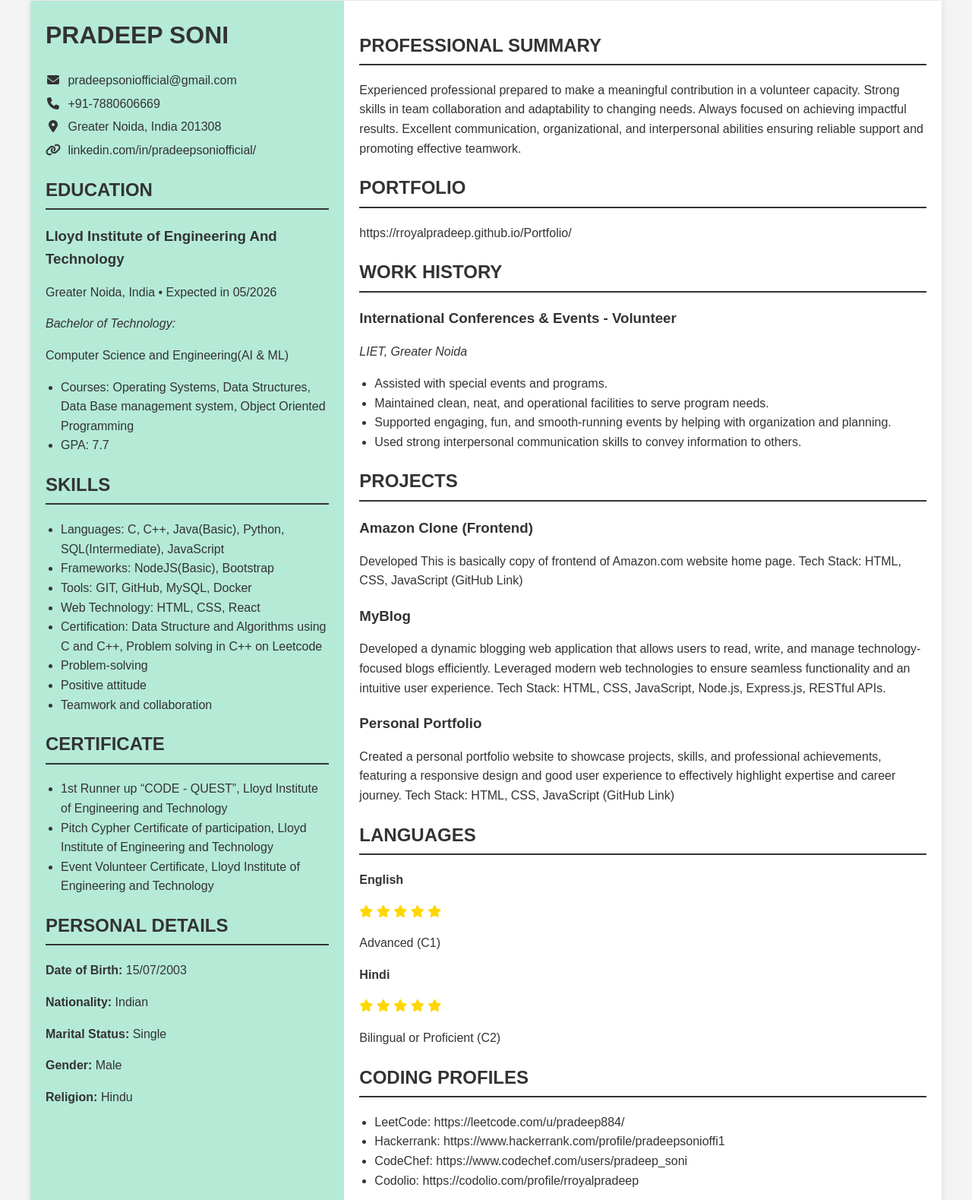
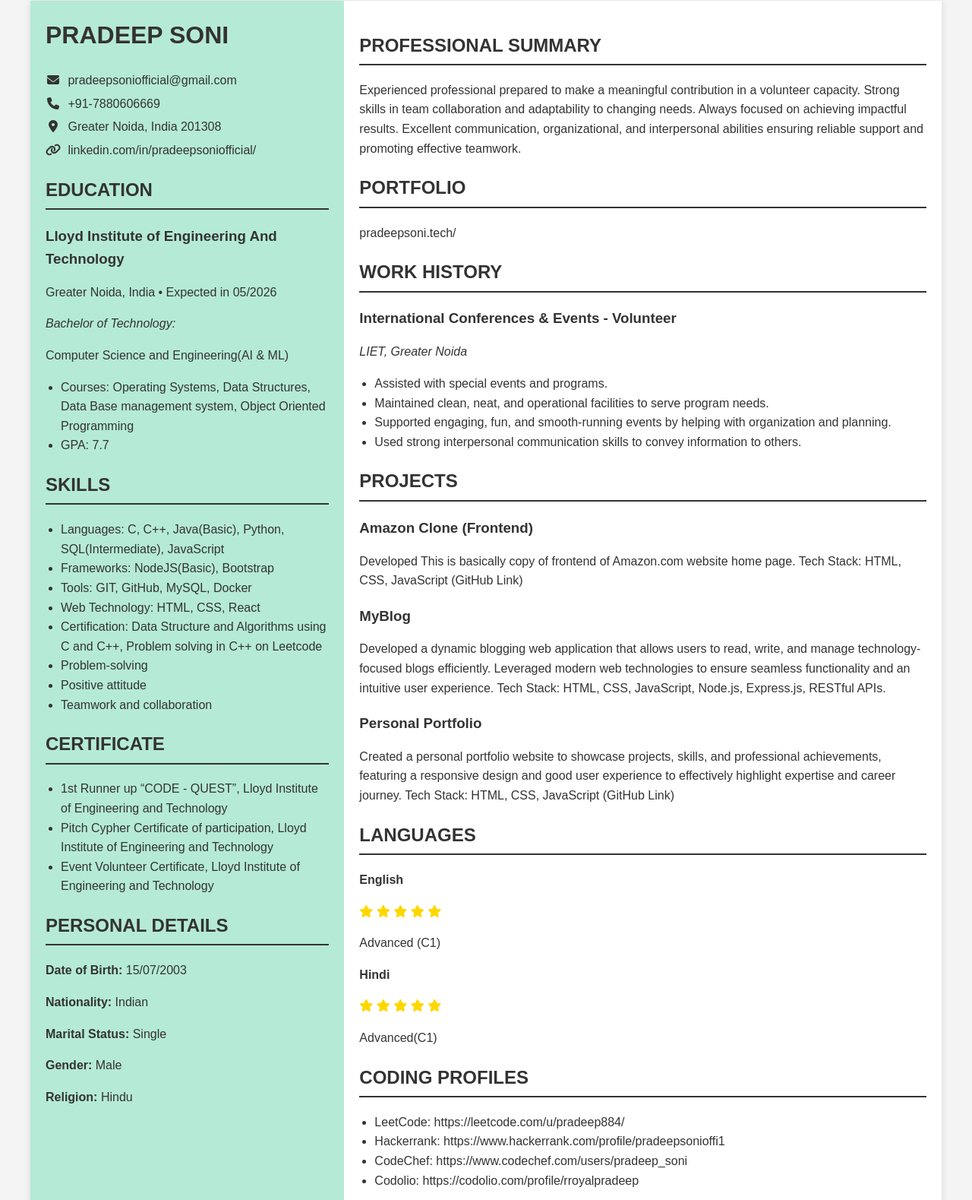
Before and after one commit to rroyalpradeep/Resume, a plain HTML site: page index.html in a window 1280 px wide. Shown: the part 92-1671 px from the top of the page at 76% size. Drawn offline with Linux system fonts and the light colour scheme.

Commit message:
Included Domin name

```diff
--- a/index.html
+++ b/index.html
@@ -76,7 +76,7 @@
 
             <section>
                 <h2>PORTFOLIO</h2>
-                <p><a href="https://rroyalpradeep.github.io/Portfolio/">https://rroyalpradeep.github.io/Portfolio/</a></p>
+                <p><a href="https://www.pradeepsoni.tech/">pradeepsoni.tech/</a></p>
             </section>
 
             <section>
@@ -124,7 +124,7 @@
                         <i class="fas fa-star"></i>
                         <i class="fas fa-star"></i>
                     </div>
-                    <p>Bilingual or Proficient (C2)</p>
+                    <p> Advanced(C1)</p>
                 </div>
             </section>
 
```
